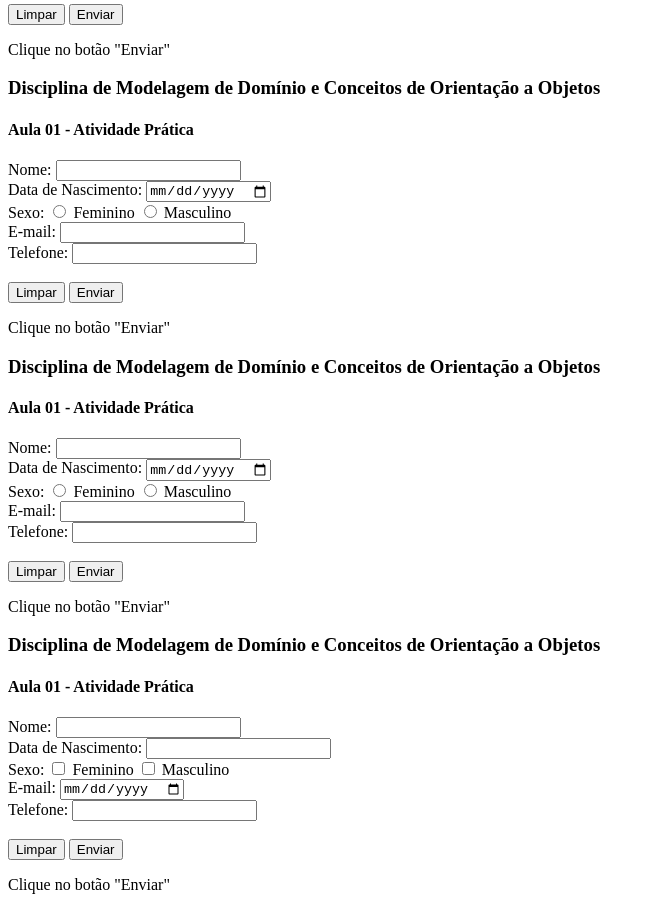
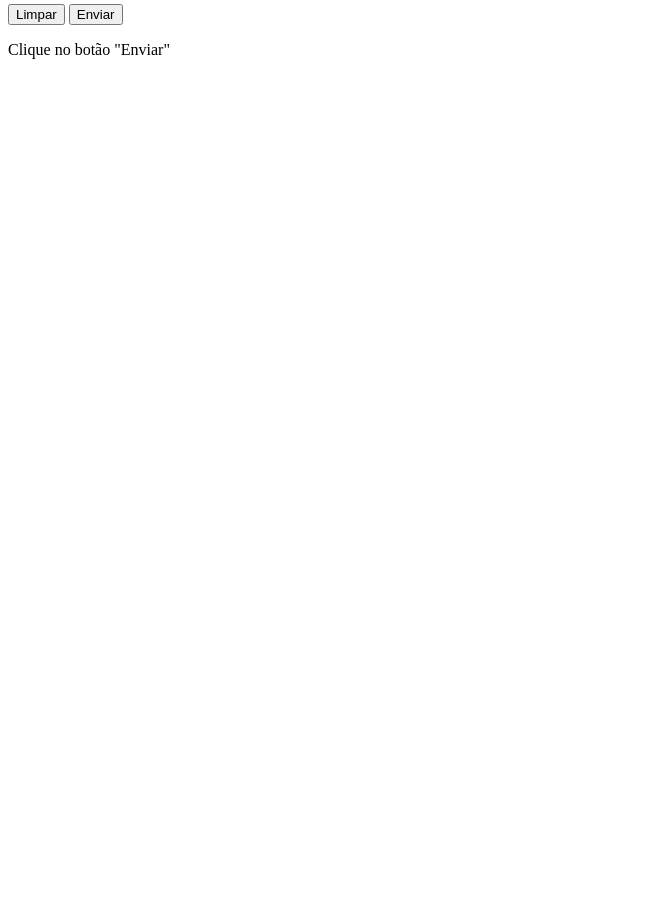
Before and after one commit to Marcelomig/inc2, a plain HTML site: page index.html in a window 1280 px wide. Shown: the part 220-1130 px from the top of the page, without its empty margins (0-655 px from the left). After the commit the page ends 800 px from the top, so only its background shows below. Drawn offline with Linux system fonts and the light colour scheme.

Commit message:
Update index.html

```diff
--- a/index.html
+++ b/index.html
@@ -33,107 +33,3 @@
 
 </body>
 </html>
-
-<!DOCTYPE html>
-<html>
-<head>
-<meta http-equiv="Content-Type" content="text/html; charset=UTF-8"/>
-<title>IFRJ - Curso de Informática para Internet</title>
-</head>
-
-<body>
-
-<h3>Disciplina de Modelagem de Domínio e Conceitos de Orientação a Objetos</h3>
-<h4>Aula 01 - Atividade Prática</h3>
-
-<form>
-  <label for="nome">Nome:</label>
-  <input type="text" name="nome" maxlength="500"><br>
-  <label for="nasc">Data de Nascimento:</label>
-  <input type="date" name="nasc"><br>
-  <label for="sexo">Sexo:</label>
-  <input type="radio" name="sexo" value="Feminino">
-  <label for="sexo1"> Feminino</label>
-  <input type="radio" name="sexo" value="Masculino">
-  <label for="sexo2"> Masculino</label><br>
-  <label for="email">E-mail:</label>
-  <input type="email" name="email"><br>
-  <label for="tel">Telefone:</label>
-  <input type="tel" name="tel"><br><br>
-  <input type="reset" value="Limpar">
-  <input type="submit" value="Enviar">
-</form>
-
-<p>Clique no botão "Enviar"</p>
-
-</body>
-</html>
-
-<!DOCTYPE html>
-<html>
-<head>
-<meta http-equiv="Content-Type" content="text/html; charset=UTF-8"/>
-<title>IFRJ - Curso de Informática para Internet</title>
-</head>
-
-<body>
-
-<h3>Disciplina de Modelagem de Domínio e Conceitos de Orientação a Objetos</h3>
-<h4>Aula 01 - Atividade Prática</h3>
-
-<form>
-  <label for="nome">Nome:</label>
-  <input type="text" name="nome" maxlength="500"><br>
-  <label for="nasc">Data de Nascimento:</label>
-  <input type="date" name="nasc"><br>
-  <label for="sexo">Sexo:</label>
-  <input type="radio" name="sexo" value="Feminino">
-  <label for="sexo1"> Feminino</label>
-  <input type="radio" name="sexo" value="Masculino">
-  <label for="sexo2"> Masculino</label><br>
-  <label for="email">E-mail:</label>
-  <input type="email" name="email"><br>
-  <label for="tel">Telefone:</label>
-  <input type="tel" name="tel"><br><br>
-  <input type="reset" value="Limpar">
-  <input type="submit" value="Enviar">
-</form>
-
-<p>Clique no botão "Enviar"</p>
-
-</body>
-</html>
-
-<!DOCTYPE html>
-<html>
-<head>
-<meta http-equiv="Content-Type" content="text/html; charset=UTF-8"/>
-<title>IFRJ - Curso de Informática para Internet</title>
-</head>
-<body>
-
-<h3>Disciplina de Modelagem de Domínio e Conceitos de Orientação a Objetos</h3>
-<h4>Aula 01 - Atividade Prática</h3>
-
-<form>
-  <label for="nome">Nome:</label>
-  <input type="text" name="nome" maxlength="500"><br>
-  <label for="nasc">Data de Nascimento:</label>
-  <input type="password" name="nasc"><br>
-  <label for="sexo">Sexo:</label>
-  <input type="checkbox" name="sexo1" value="Feminino">
-  <label for="vehicle1"> Feminino</label>
-  <input type="checkbox" name="sexo2" value="Masculino">
-  <label for="vehicle1"> Masculino</label><br>
-  <label for="email">E-mail:</label>
-  <input type="date" name="email"><br>
-  <label for="tel">Telefone:</label>
-  <input type="email" name="tel"><br><br>
-  <input type="reset" value="Limpar">
-  <input type="submit" value="Enviar">
-</form>
-
-<p>Clique no botão "Enviar"</p>
-
-</body>
-</html>
```
